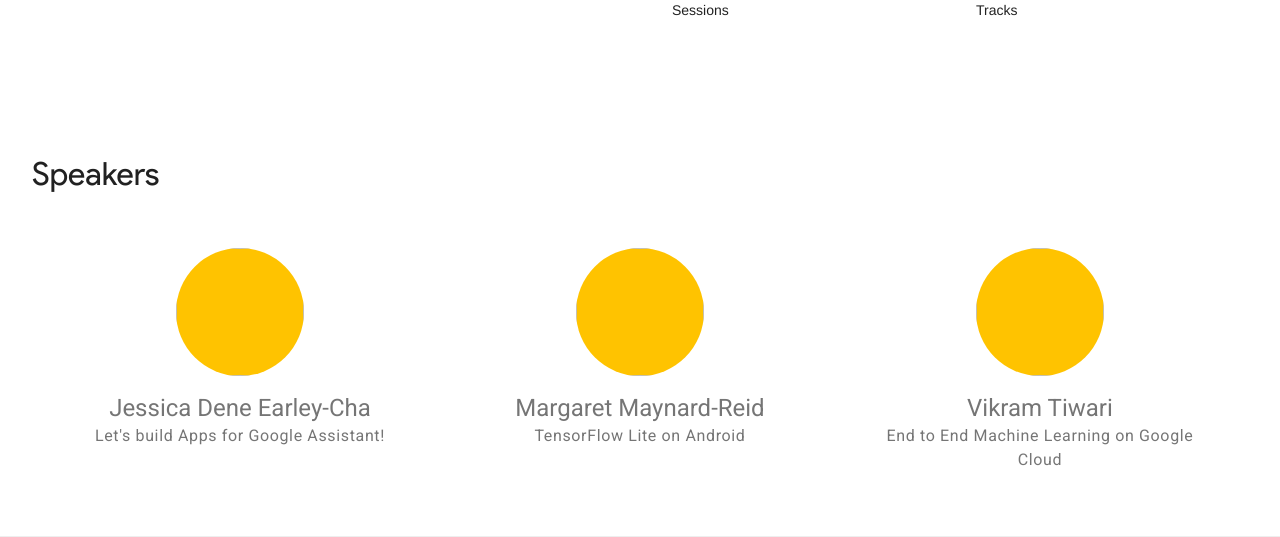
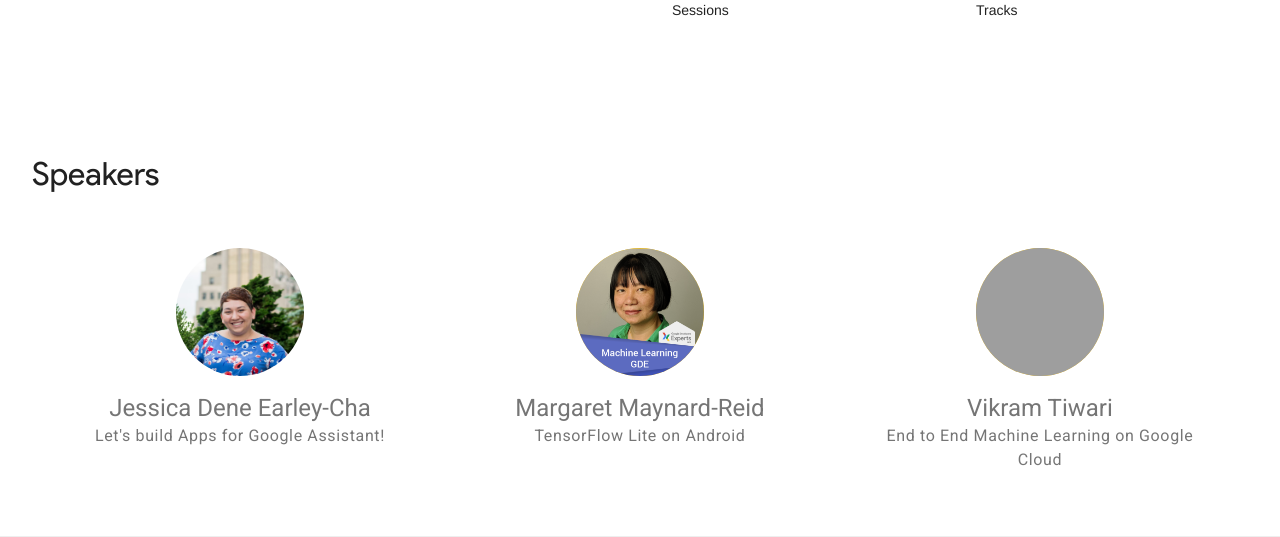
Before and after one commit to twhetzel/gdgsv-devfest-2019, a Flask app: page / in a window 1280 px wide. Shown: the part 944-1481 px from the top of the page. Run offline with Flask 2, Linux system fonts and the light colour scheme; grey boxes are pictures that could not be loaded.

Commit message:
add speaker images

```diff
--- a/templates/index-temp.html
+++ b/templates/index-temp.html
@@ -160,7 +160,8 @@
                 <div class="mdl-cell mdl-cell--4-col mdl-cell--4-col-tablet mdl-cell--4-col-phone mdl-card">
                   <div class="speaker">
                     <div class="mdl-card__media speaker-image-background">
-                      <img class="speaker-image"/>
+                      <!-- <img class="speaker-image"/> -->
+                       <img class="speaker-image" src="./static/images/profiles/jessica-short.png" height="100" width="100">
                     </div>
                     <div class="mdl-card__supporting-text">
                       <div>
@@ -181,7 +182,7 @@
                 <div class="mdl-cell mdl-cell--4-col mdl-cell--4-col-tablet mdl-cell--4-col-phone mdl-card">
                   <div class="speaker">
                     <div class="mdl-card__media speaker-image-background">
-                      <img class="speaker-image">
+                      <img class="speaker-image" src="./static/images/profiles/margaret.png" height="100" width="100">
                     </div>
                     <div class="mdl-card__supporting-text">
                       <div>
@@ -202,7 +203,7 @@
                 <div class="mdl-cell mdl-cell--4-col mdl-cell--4-col-tablet mdl-cell--4-col-phone mdl-card">
                   <div class="speaker">
                     <div class="mdl-card__media speaker-image-background">
-                      <img class="speaker-image" />
+                      <img class="speaker-image" src="./static/images/profiles/vikram.jpg" height="100" width="100">
                     </div>
                     <div class="mdl-card__supporting-text">
                       <div>
```
